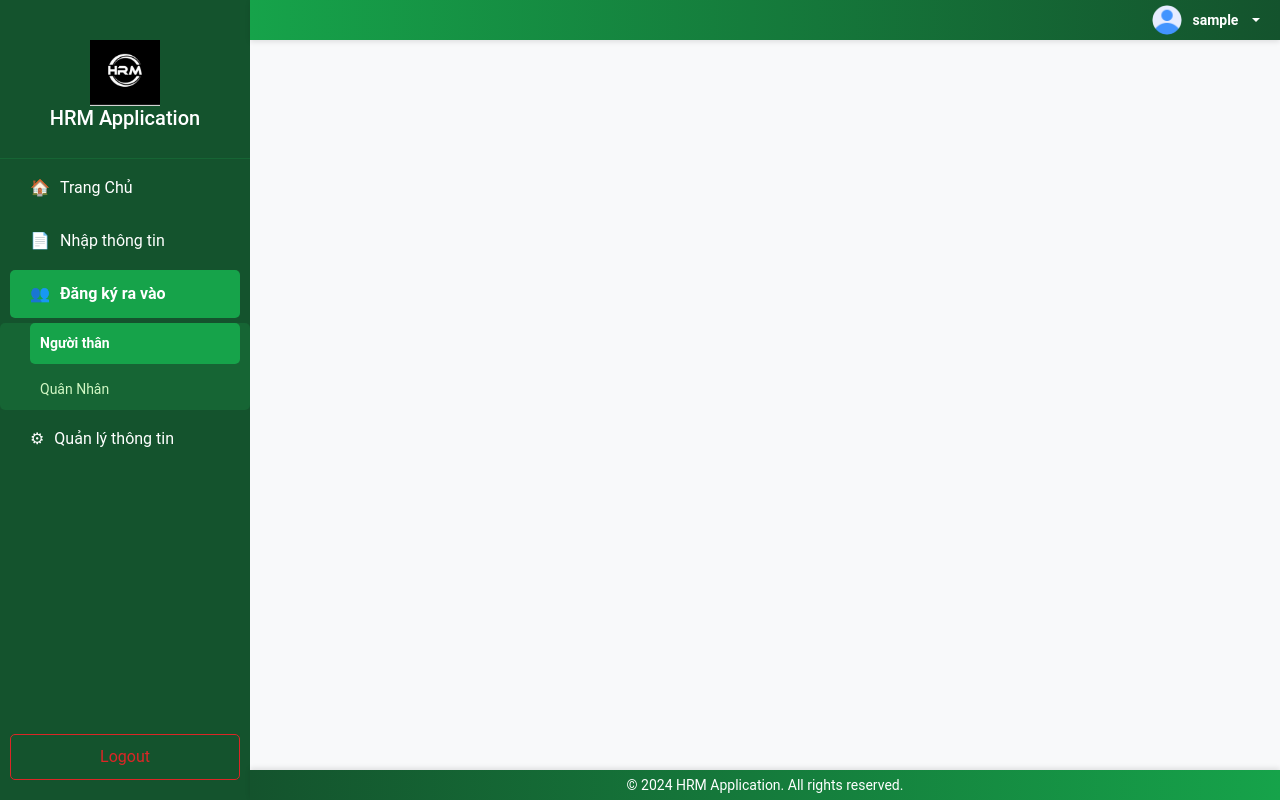
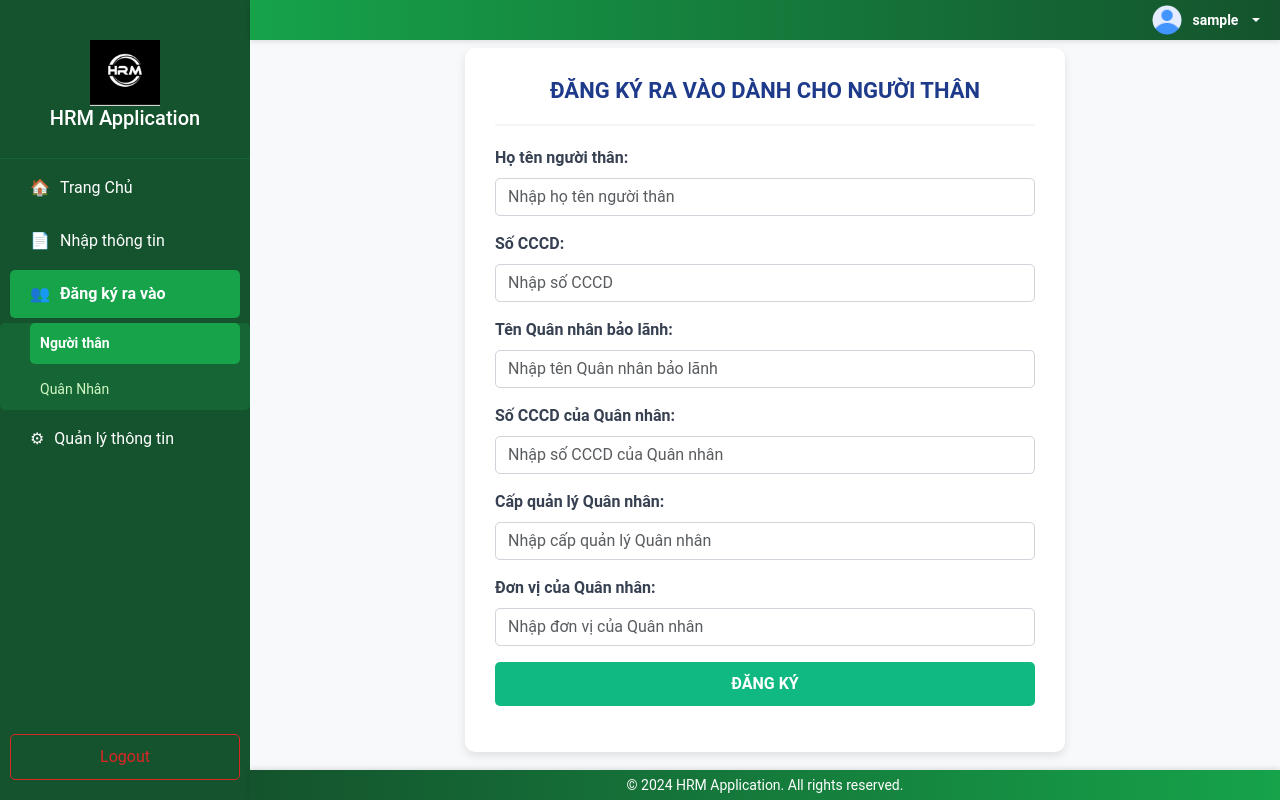
Before and after one commit to hanatools/shield-check, a Flask app: page /register_relative in a window 1280 px wide. Run offline with Flask 3, Linux system fonts and the light colour scheme; the visitor is signed in with stand-in values (Sample User, id 1); some libraries are stand-ins or nearby versions.

Commit message:
register relative template

```diff
--- /dev/null
+++ b/application/static/css/custom/register_relative.css
@@ -0,0 +1,67 @@
+/* Content Styling */
+.content {
+    padding: 20px;
+    background-color: #f8f9fa; /* Light gray background */
+    min-height: 100vh;
+    display: flex;
+    justify-content: center;
+    align-items: center;
+}
+
+/* Form Section */
+.form-section {
+    background: white;
+    border-radius: 10px;
+    box-shadow: 0 4px 10px rgba(0, 0, 0, 0.1); /* Subtle shadow */
+    padding: 30px;
+    width: 100%;
+    max-width: 600px; /* Set max-width for responsiveness */
+    font-family: 'Roboto', Arial, sans-serif;
+}
+
+.form-section h4 {
+    font-size: 22px;
+    font-weight: bold;
+    text-transform: uppercase;
+    color: #1e3a8a; /* Dark navy for the title */
+    margin-bottom: 20px;
+    text-align: center;
+}
+
+.form-section hr {
+    border: none;
+    border-top: 2px solid #d1d5db; /* Subtle line */
+    margin-bottom: 20px;
+}
+
+.form-label {
+    font-weight: bold;
+    color: #374151; /* Neutral gray */
+}
+
+.form-control {
+    border-radius: 5px;
+    border: 1px solid #ced4da;
+    transition: all 0.3s ease-in-out;
+}
+
+.form-control:focus {
+    border-color: #1e40af; /* Blue border on focus */
+    box-shadow: 0 0 5px rgba(30, 64, 175, 0.5);
+}
+
+.btn-primary {
+    background-color: #10b981; /* Green button */
+    border: none;
+    border-radius: 5px;
+    padding: 10px 20px;
+    font-size: 16px;
+    font-weight: bold;
+    text-transform: uppercase;
+    width: 100%; /* Full-width button */
+    transition: all 0.3s ease;
+}
+
+.btn-primary:hover {
+    background-color: #059669; /* Darker green on hover */
+}
--- a/application/templates/register_relative.html
+++ b/application/templates/register_relative.html
@@ -1,7 +1,7 @@
 {% extends "member_base.html" %}
 
 {% block stylecss %}
-<link rel="stylesheet" href="{{ url_for('static', filename='css/custom/input_personal.css') }}">
+<link rel="stylesheet" href="{{ url_for('static', filename='css/custom/register_relative.css') }}">
 {% endblock %}
 
 {% block title %}
@@ -10,11 +10,43 @@
 
 {% block content %}
 <div class="content">
-
+    <div class="form-section">
+        <h4>Đăng ký ra vào dành cho người thân</h4>
+        <hr>
+        <form>
+            <div class="mb-3">
+                <label for="relativeName" class="form-label">Họ tên người thân:</label>
+                <input type="text" class="form-control" id="relativeName" placeholder="Nhập họ tên người thân">
+            </div>
+            <div class="mb-3">
+                <label for="relativeId" class="form-label">Số CCCD:</label>
+                <input type="text" class="form-control" id="relativeId" placeholder="Nhập số CCCD">
+            </div>
+            <div class="mb-3">
+                <label for="sponsorName" class="form-label">Tên Quân nhân bảo lãnh:</label>
+                <input type="text" class="form-control" id="sponsorName" placeholder="Nhập tên Quân nhân bảo lãnh">
+            </div>
+            <div class="mb-3">
+                <label for="sponsorId" class="form-label">Số CCCD của Quân nhân:</label>
+                <input type="text" class="form-control" id="sponsorId" placeholder="Nhập số CCCD của Quân nhân">
+            </div>
+            <div class="mb-3">
+                <label for="rank" class="form-label">Cấp quản lý Quân nhân:</label>
+                <input type="text" class="form-control" id="rank" placeholder="Nhập cấp quản lý Quân nhân">
+            </div>
+            <div class="mb-3">
+                <label for="unit" class="form-label">Đơn vị của Quân nhân:</label>
+                <input type="text" class="form-control" id="unit" placeholder="Nhập đơn vị của Quân nhân">
+            </div>
+            <div class="mb-3 text-center">
+                <button type="submit" class="btn btn-primary">Đăng ký</button>
+            </div>
+        </form>
+    </div>
 </div>
 {% endblock %}
 
 
 {% block stylejs %}
-<script src="{{ url_for('static', filename='js/custom/input_personal.js') }}"></script>
+<script src="{{ url_for('static', filename='js/custom/register_relative.js') }}"></script>
 {% endblock %}
```
Also changed, not shown: application/static/js/custom/register_relative.js (added).
